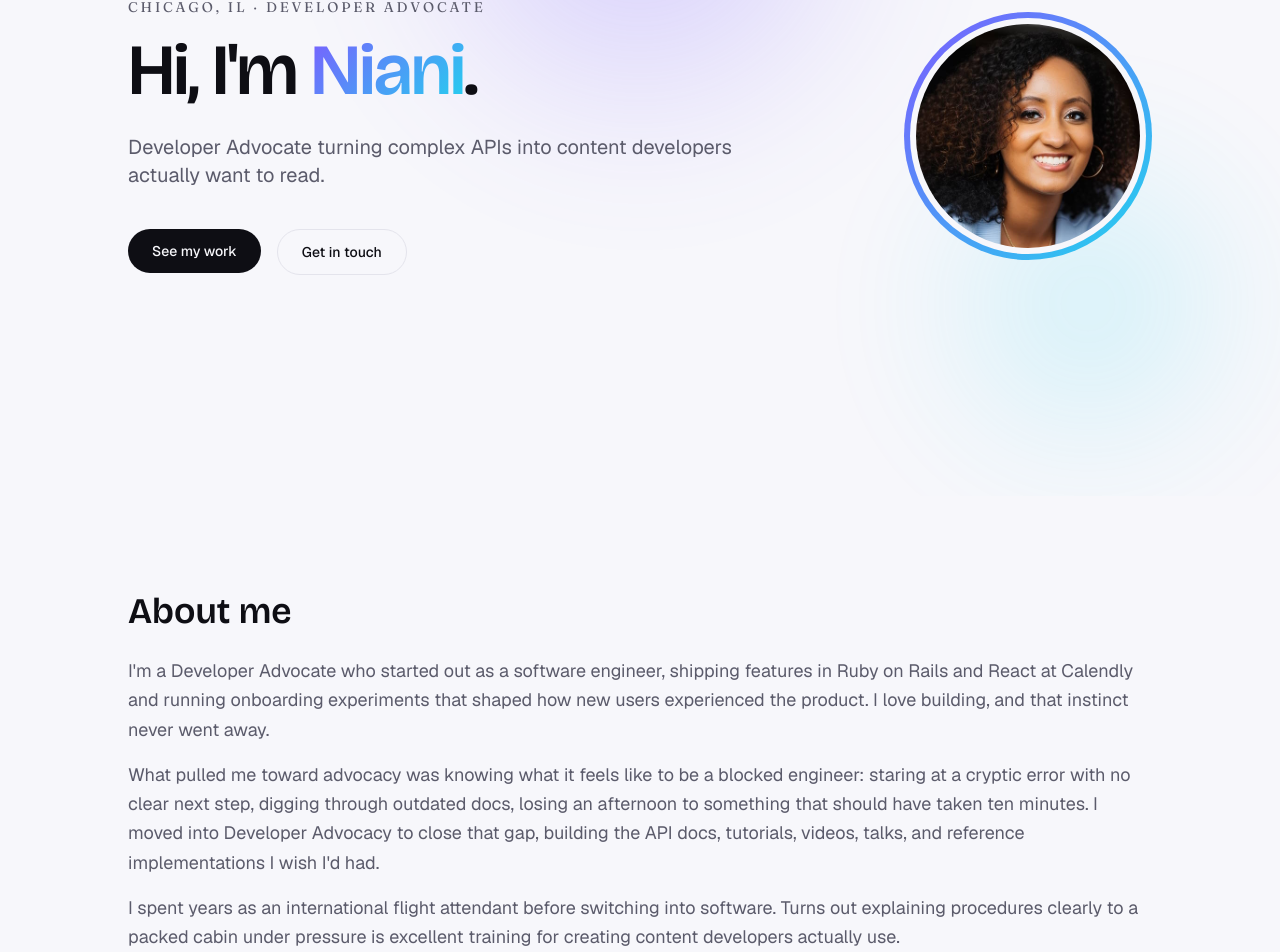
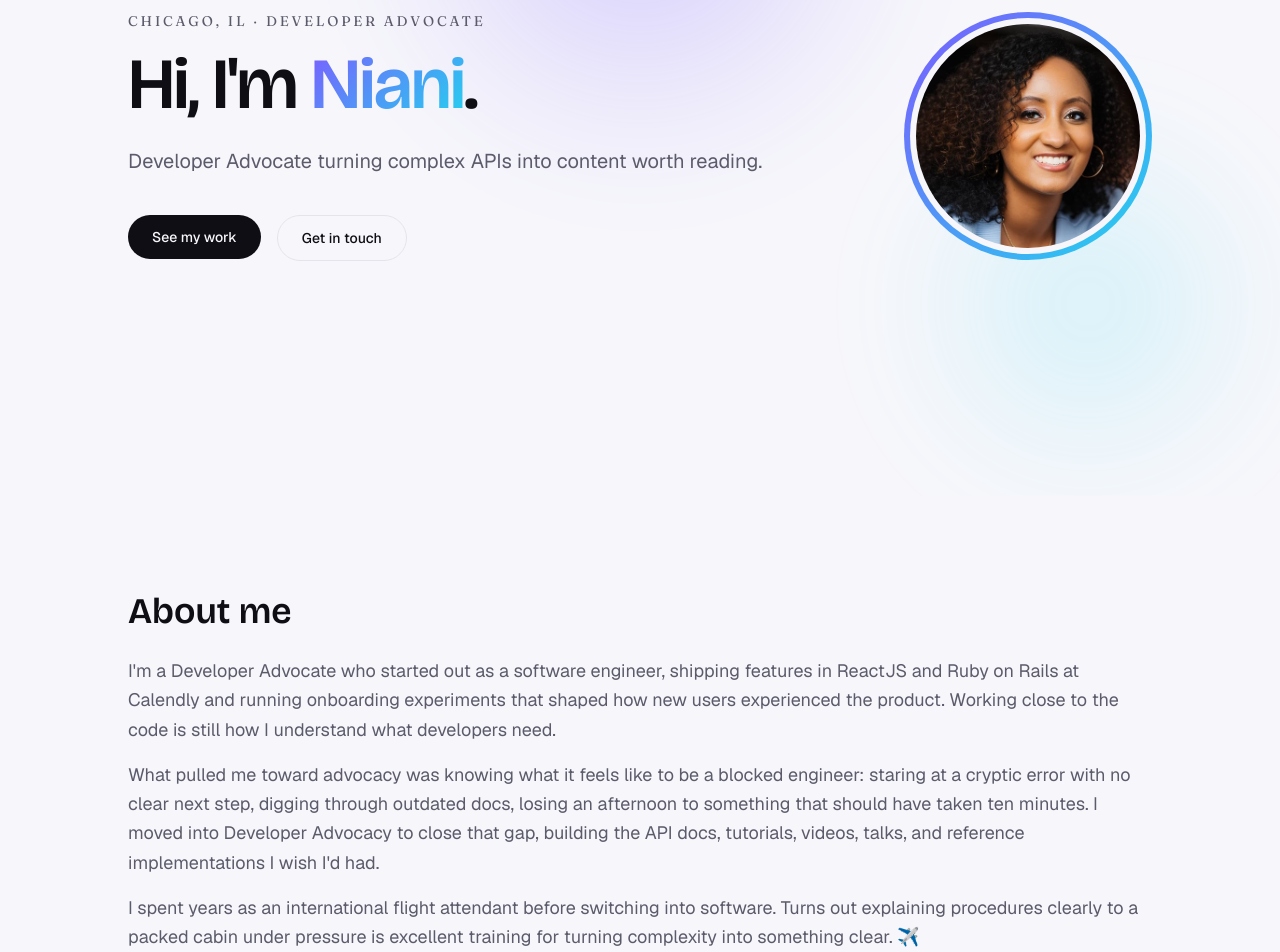
Before and after one commit to nbyrd9/portfolio-site, a Next.js app: page / in a window 1280 px wide. Shown: the part 224-1176 px from the top of the page. Built offline with nearby package versions, Linux system fonts and the light colour scheme.

Commit message:
Tighten hero tagline and about copy
Cut filler word "actually," swap Rails/React order, and rework the
flight-attendant closing line.

```diff
--- a/src/components/About.tsx
+++ b/src/components/About.tsx
@@ -17,10 +17,10 @@ export default function About() {
           </h2>
           <p className="mt-6 text-lg leading-relaxed text-muted">
             I&apos;m a Developer Advocate who started out as a software
-            engineer, shipping features in Ruby on Rails and React at
+            engineer, shipping features in ReactJS and Ruby on Rails at
             Calendly and running onboarding experiments that shaped how new
-            users experienced the product. I love building, and that instinct
-            never went away.
+            users experienced the product. Working close to the code is
+            still how I understand what developers need.
           </p>
           <p className="mt-4 text-lg leading-relaxed text-muted">
             What pulled me toward advocacy was knowing what it feels like to
@@ -35,8 +35,8 @@ export default function About() {
             I spent years as an international flight attendant before
             switching into software. Turns out explaining procedures clearly
             to a packed cabin under
-            pressure is excellent training for creating content developers
-            actually use.
+            pressure is excellent training for turning complexity into
+            something clear. ✈️
           </p>
         </motion.div>
       </div>
--- a/src/content/resume.ts
+++ b/src/content/resume.ts
@@ -5,7 +5,7 @@ export const profile = {
   email: "nianibyrd@gmail.com",
   phone: "804-896-5277",
   tagline:
-    "Developer Advocate turning complex APIs into content developers actually want to read.",
+    "Developer Advocate turning complex APIs into content worth reading.",
   headshot: "/images/headshot.jpg",
   authorUrl: "https://www.docusign.com/blog/author/niani-byrd",
   linkedinUrl: "https://www.linkedin.com/in/nianibyrd/",
```
